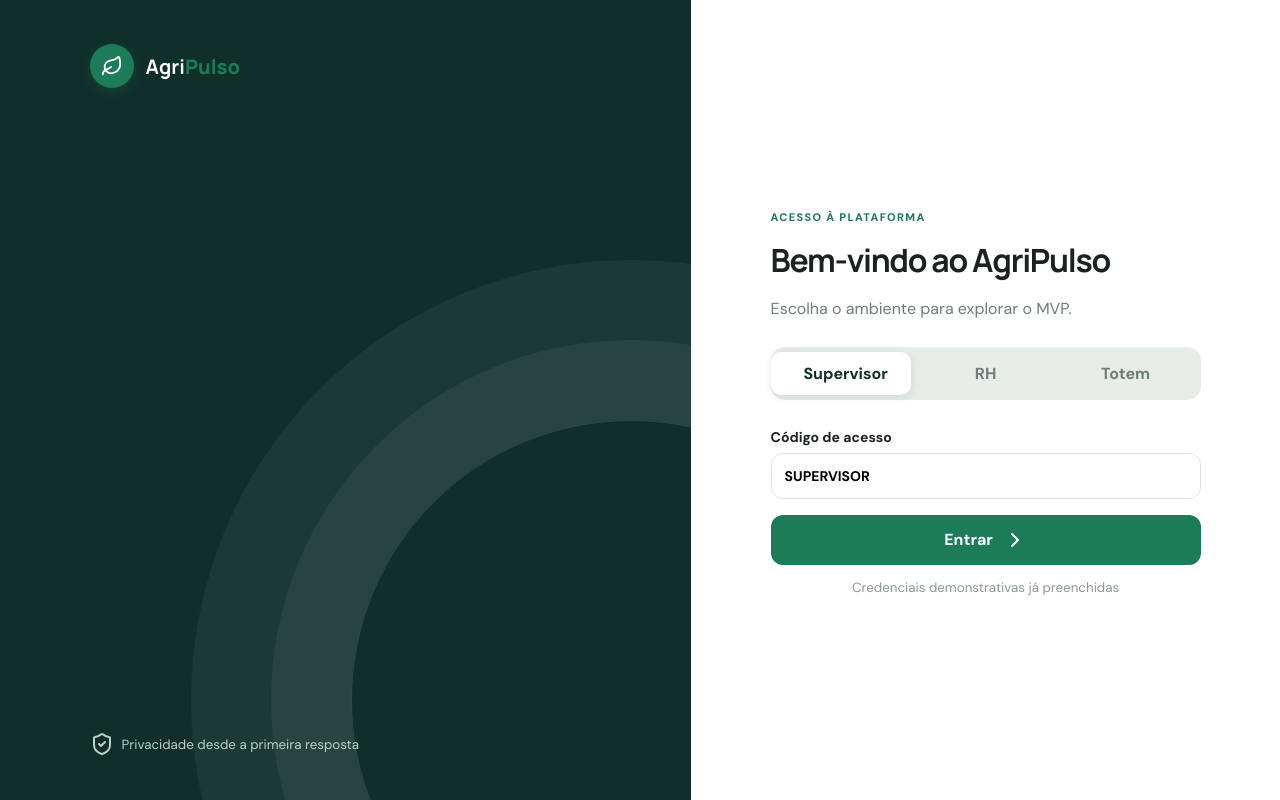
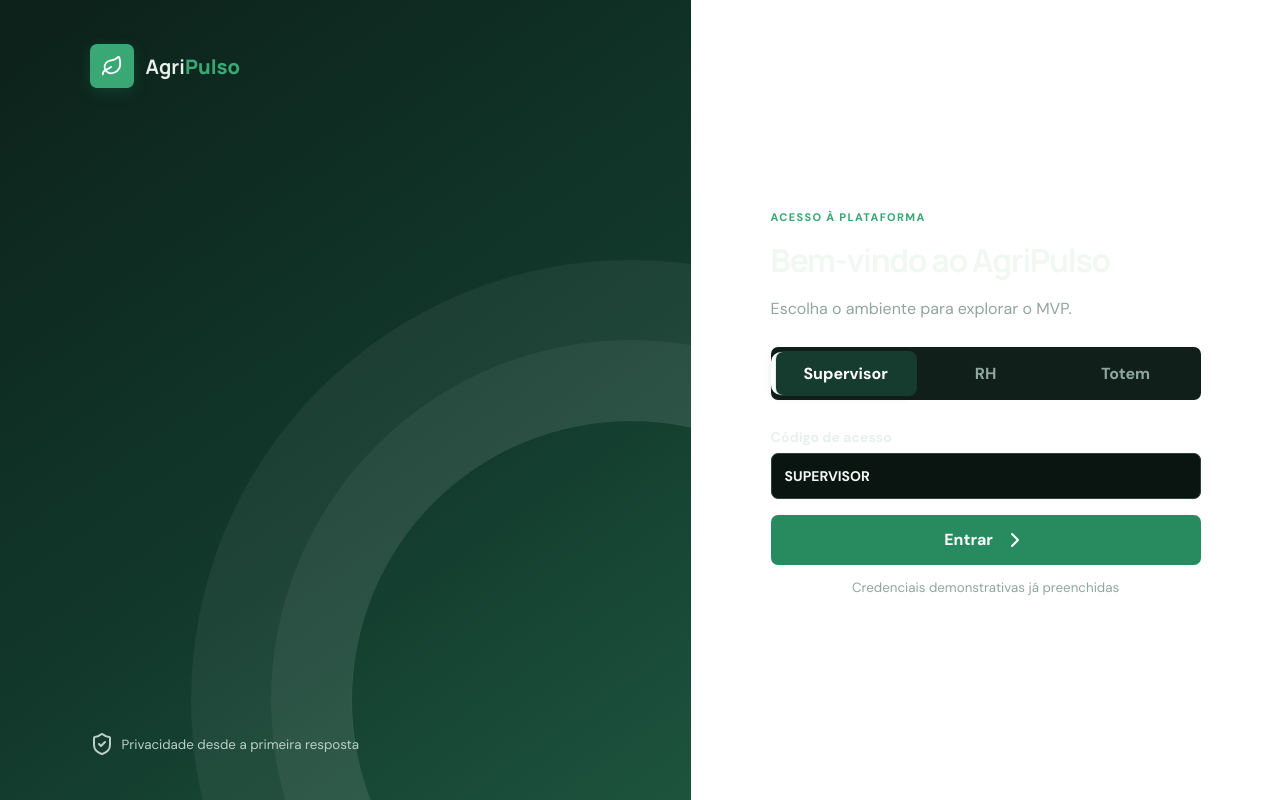
Before and after one commit to ArturMaidana/TIME-2---AGRIHUB-HACKATHON, a React (Vite) app in the folder web/: page / in a window 1280 px wide. Built offline with nearby package versions, Linux system fonts and the light colour scheme.

Commit message:
style: aplica tema agro escuro com cantos discretos

```diff
--- a/web/src/styles.css
+++ b/web/src/styles.css
@@ -23,6 +23,187 @@
   --shadow-sm: 0 2px 8px rgba(28, 35, 31, 0.04);
   --shadow-md: 0 4px 20px rgba(28, 35, 31, 0.05);
   --shadow-lg: 0 10px 30px rgba(28, 35, 31, 0.08);
+}
+
+/* ==========================================================================
+   Dark Agro Theme — superfícies compactas e cantos discretos
+   ========================================================================== */
+:root {
+  color-scheme: dark;
+  color: #e8f0eb;
+  background-color: #07110e;
+  --canvas-bg: #07110e;
+  --card-bg: #0e1b17;
+  --card-border: #22362f;
+  --card-radius: 8px;
+  --forest: #163c31;
+  --forest-dark: #e8f0eb;
+  --green: #39a875;
+  --green-hover: #49bd86;
+  --lime: #a8d55f;
+  --paper: #0e1b17;
+  --line: #22362f;
+  --muted: #91a69d;
+  --muted-light: #71877e;
+  --shadow-sm: 0 2px 10px rgba(0, 0, 0, 0.2);
+  --shadow-md: 0 8px 24px rgba(0, 0, 0, 0.24);
+  --shadow-lg: 0 18px 44px rgba(0, 0, 0, 0.32);
+}
+
+body,
+.shell-layout,
+.totem,
+.login {
+  background: #07110e;
+  color: #e8f0eb;
+}
+
+/* A identidade deixa de usar cápsulas e círculos como forma predominante. */
+:where(button, input, select, textarea, article, .card, .metric, .form-card,
+  .chart-card, .sector-report, .monthly-ai, .monthly-summary article,
+  .sidebar-tile, .sidebar-brand-badge, .brand > span, .filter-pill-btn,
+  .filter-pill-select, .alert-pill-btn, .filter-modal-box, .filter-option-card,
+  .filter-option-icon-box, .filter-modal-icon-badge, .filter-modal-close-btn,
+  .popover-tag, .sidebar-popover-menu, .popover-logout-btn, .score-pill,
+  .period-badge, .legend-tag, .mood-btn, .totem-section-box,
+  .totem-sector-card, .totem-sector-icon-box, .totem-sector-check,
+  .totem-confirm-btn, .totem-shift-pill, .totem-anon-notice,
+  .totem-fs-btn, .totem-logout-btn, .question-dot, .role-tabs,
+  .presence-team-card-unified, .collaborator-card-unified,
+  .other-sectors-card-unified, .other-sector-btn-card, .task-item-row,
+  .task-progress-box, .device-row, .correlation, .plan-item,
+  .hr-stat-box, .modal-avatar, .modal-close-btn, .modal-action-btn,
+  .presence-modal-box, .modal-info-box, .status-dot) {
+  border-radius: 7px !important;
+}
+
+:where(.filter-option-badge, .alert-badge-count, .collaborator-status-pill,
+  .modal-status-badge, .task-count, .presence-counter-badge, .ai-tag) {
+  border-radius: 4px !important;
+}
+
+:where(.card, .metric, .form-card, .chart-card, .sector-report,
+  .monthly-ai, .monthly-summary article, .sidebar-popover-menu,
+  .filter-modal-box, .totem-section-box, .presence-team-card-unified,
+  .collaborator-card-unified, .other-sectors-card-unified,
+  .task-progress-box, .presence-modal-box) {
+  background: #0e1b17 !important;
+  border-color: #22362f !important;
+  color: #e8f0eb;
+  box-shadow: var(--shadow-sm);
+}
+
+:where(.page-title-text h1, .card h2, .card h3, .metric-value,
+  .metric-label, .sector-report h2, .filter-modal-header h3,
+  .filter-option-text strong, .totem h1, .totem-section-header h3,
+  .totem-sector-info strong, .login-form h2, .login-art h1,
+  .monthly-summary strong, .plan-item strong, .popover-user-info strong,
+  .collaborator-name, .task-item-content strong, .device-row-info strong,
+  .modal-person-header h3, .modal-detail-item strong) {
+  color: #f1f7f3 !important;
+}
+
+:where(.page-title-text p, .card p, .card small, .metric-note,
+  .filter-modal-header p, .filter-option-text p, .totem-body > p,
+  .totem-vertical-header-title p, .login-form form > p,
+  .login-form form > small, .monthly-summary p, .monthly-summary small,
+  .popover-user-info small, .collaborator-role, .device-row-info small,
+  .modal-person-header p, .modal-detail-item small) {
+  color: #91a69d !important;
+}
+
+.mobile-portrait-header {
+  background: rgba(7, 17, 14, 0.94);
+  border-color: #22362f;
+}
+
+.sidebar-tile,
+.filter-pill-btn,
+.filter-pill-select,
+.filter-option-card,
+.filter-option-icon-box,
+.filter-modal-close-btn,
+.mood-btn,
+.totem-sector-card,
+.other-sector-btn-card,
+.device-row,
+.task-item-row {
+  background: #111f1a !important;
+  border-color: #293f36 !important;
+  color: #b8c9c1 !important;
+}
+
+:where(.sidebar-tile, .filter-pill-btn, .filter-option-card, .mood-btn,
+  .totem-sector-card, .other-sector-btn-card):hover {
+  background: #172a23 !important;
+  border-color: #3d6655 !important;
+  color: #f1f7f3 !important;
+}
+
+:where(.sidebar-tile.active, .filter-option-card.is-active,
+  .mood-btn.is-selected, .totem-sector-card.is-selected,
+  .other-sector-btn-card.is-active-sector, .role-tabs button.on) {
+  background: #163b2f !important;
+  border-color: #45b77f !important;
+  color: #ffffff !important;
+  box-shadow: 0 0 0 1px rgba(69, 183, 127, 0.18);
+}
+
+.filter-modal-backdrop,
+.presence-modal-backdrop {
+  background: rgba(2, 8, 6, 0.8);
+}
+
+.filter-modal-header,
+.filter-modal-footer,
+.modal-footer {
+  border-color: #22362f !important;
+}
+
+.filter-pill-select select,
+.filter-pill-value,
+.mobile-brand-group,
+.brand,
+.login-form label,
+.rh label {
+  color: #e8f0eb !important;
+}
+
+:where(.login-form input, .rh input, .rh select, .plan-item select) {
+  background: #0a1512 !important;
+  border-color: #2b443a !important;
+  color: #f1f7f3 !important;
+}
+
+:where(.login-form input, .rh input, .rh select, .plan-item select):focus {
+  border-color: #45b77f !important;
+  box-shadow: 0 0 0 3px rgba(69, 183, 127, 0.14) !important;
+  outline: none;
+}
+
+.primary,
+.totem-confirm-btn,
+.filter-modal-btn-done {
+  background: #288b60 !important;
+  color: #ffffff !important;
+  border-color: #3aaa77 !important;
+}
+
+:where(.primary, .totem-confirm-btn, .filter-modal-btn-done):hover {
+  background: #35a873 !important;
+}
+
+.login-art,
+.login.mode-rh .login-art,
+.login.mode-supervisor .login-art,
+.login.mode-totem .login-art {
+  background: linear-gradient(145deg, #0c211a 0%, #12392c 58%, #1d543e 100%);
+}
+
+.chart-svg text,
+.axis-label {
+  fill: #91a69d !important;
+  color: #91a69d !important;
 }
 
 *, *::before, *::after {
@@ -3149,6 +3330,91 @@ h1, h2, h3, .brand {
   }
 }
 
+/* Mantém o tema escuro acima das regras legadas de cada componente. */
+:where(.card, .metric, .form-card, .chart-card, .sector-report, .monthly-ai,
+  .monthly-summary article, .sidebar-popover-menu, .filter-modal-box,
+  .totem-section-box, .presence-team-card-unified, .collaborator-card-unified,
+  .other-sectors-card-unified, .task-progress-box, .presence-modal-box,
+  .hr-stat-box, .modal-details-grid, .modal-info-box, .correlation, .plan-item) {
+  background: #0e1b17 !important;
+  border-color: #22362f !important;
+  color: #e8f0eb !important;
+}
+
+:where(.sidebar-tile, .filter-pill-btn, .filter-pill-select, .filter-option-card,
+  .filter-option-icon-box, .filter-modal-close-btn, .mood-btn,
+  .totem-sector-card, .other-sector-btn-card, .device-row, .task-item-row,
+  .role-tabs, .chart-type-toggle) {
+  background: #111f1a !important;
+  border-color: #293f36 !important;
+  color: #b8c9c1 !important;
+}
+
+:where(.page-title-text h1, .card h2, .card h3, .metric-value, .metric-label,
+  .sector-report h2, .filter-modal-header h3, .filter-option-text strong,
+  .totem h1, .totem-section-header h3, .totem-sector-info strong,
+  .login-form h2, .login-art h1, .monthly-summary strong, .plan-item strong,
+  .popover-user-info strong, .collaborator-name, .task-item-content strong,
+  .device-row-info strong, .modal-person-header h3, .modal-detail-item strong,
+  .filter-pill-value, .filter-pill-select select) {
+  color: #f1f7f3 !important;
+}
+
+:where(.page-title-text p, .card p, .card small, .metric-note,
+  .filter-modal-header p, .filter-option-text p, .totem-body > p,
+  .totem-vertical-header-title p, .login-form form > p,
+  .login-form form > small, .monthly-summary p, .monthly-summary small,
+  .popover-user-info small, .collaborator-role, .device-row-info small,
+  .modal-person-header p, .modal-detail-item small) {
+  color: #91a69d !important;
+}
+
+:where(.sidebar-tile.active, .filter-option-card.is-active, .mood-btn.is-selected,
+  .totem-sector-card.is-selected, .other-sector-btn-card.is-active-sector,
+  .role-tabs button.on, .chart-type-toggle button.active) {
+  background: #163b2f !important;
+  border-color: #45b77f !important;
+  color: #fff !important;
+}
+
+:where(.detail-icon-box, .metric-icon-box, .thanks-icon-box,
+  .totem-sector-icon-box, .filter-modal-icon-badge) {
+  background: #152a22 !important;
+  border-color: #2a493d !important;
+}
+
+.mobile-portrait-header,
+.totem-header,
+.totem footer {
+  background: rgba(8, 19, 15, 0.96) !important;
+  border-color: #22362f !important;
+}
+
+.shell-sidebar {
+  background: rgba(12, 27, 22, 0.96) !important;
+  border: 1px solid #294138 !important;
+  border-radius: 8px !important;
+}
+
+.chart-viewport,
+.chart-type-toggle,
+.legend-tag,
+.metric-badge {
+  background: #0a1512 !important;
+  border-color: #293f36 !important;
+  color: #c5d4cd !important;
+}
+
+.chart-type-toggle button.active {
+  background: #1b3c30 !important;
+  color: #fff !important;
+}
+
+.metric.highlight-hero {
+  background: linear-gradient(145deg, #166344 0%, #103f30 100%) !important;
+  border-color: #2d9668 !important;
+}
+
 @keyframes popoverUp {
   from { opacity: 0; transform: translateY(8px) scale(0.96); }
   to { opacity: 1; transform: translateY(0) scale(1); }
```
